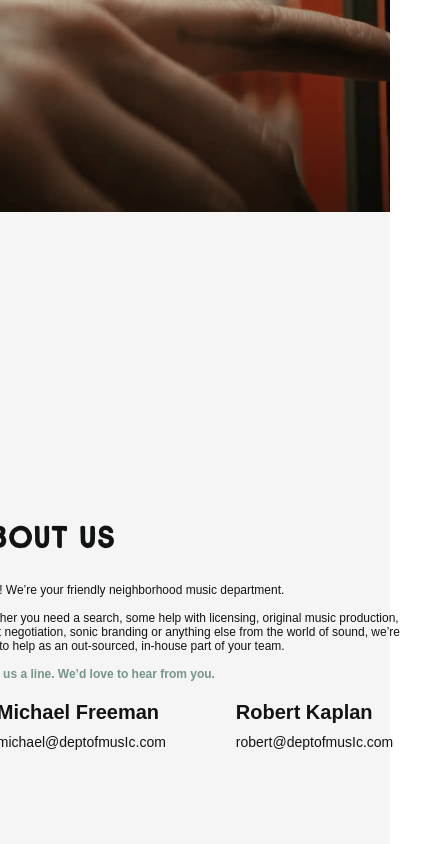
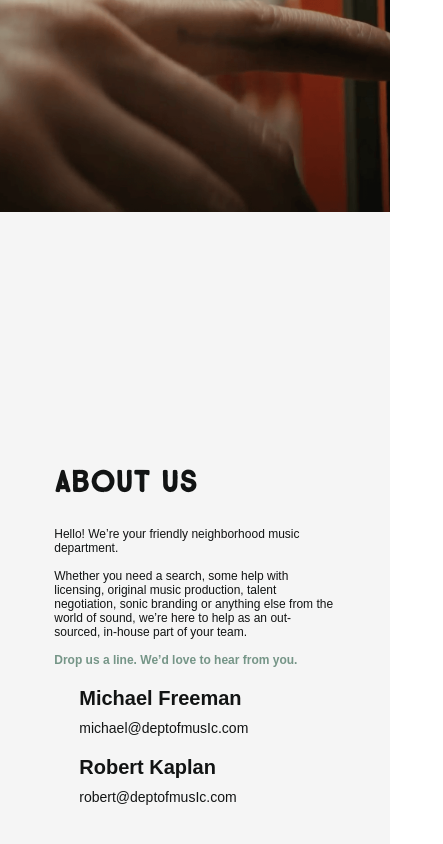
Before and after one commit to nikudon612/DeptofMusic, a React (Create React App) app: page / in a window 390 px wide. Shown: the part 3264-4108 px from the top of the page, 443 px wide, since content can reach past the window. Built offline with nearby package versions, Linux system fonts and the light colour scheme; a web font is replaced by a local one.

Commit message:
changed about us section contact to mobile responive

```diff
--- a/src/components/About/About.scss
+++ b/src/components/About/About.scss
@@ -115,6 +115,9 @@
       width: 85%;
     }
   }
+  .contact-container {
+    flex-direction: column;
+  }
 }
 
 @media only screen and (max-width: 500px) {
--- a/src/components/Navbar/Navbar.scss
+++ b/src/components/Navbar/Navbar.scss
@@ -171,6 +171,8 @@
     }
   }
 }
+
+
 @media only screen and (max-width: 320px) {
   .navbar {
     height: 50px;
```
